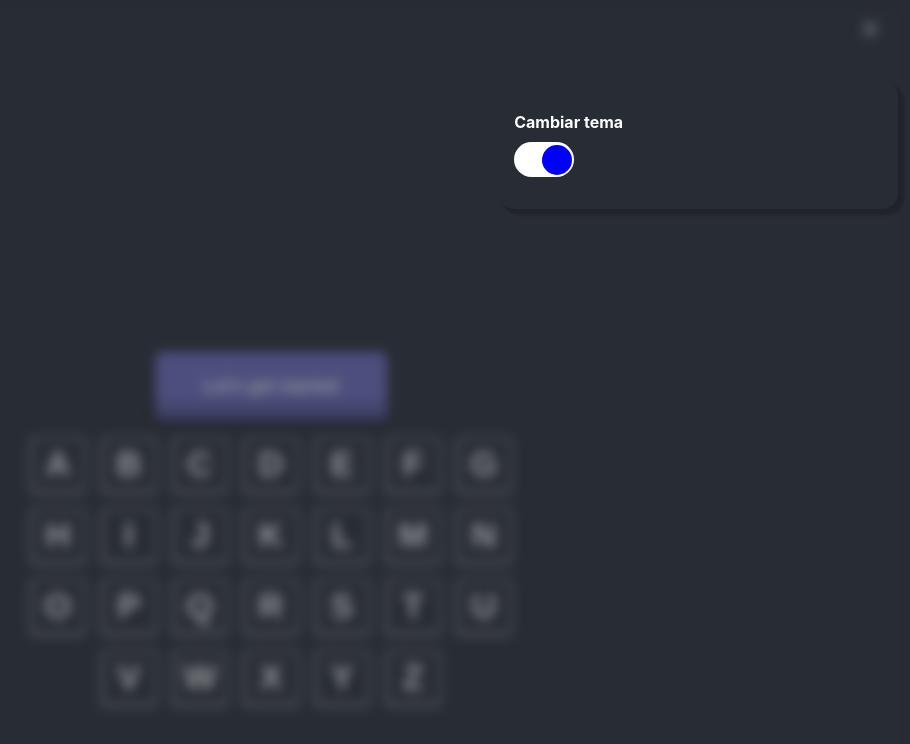
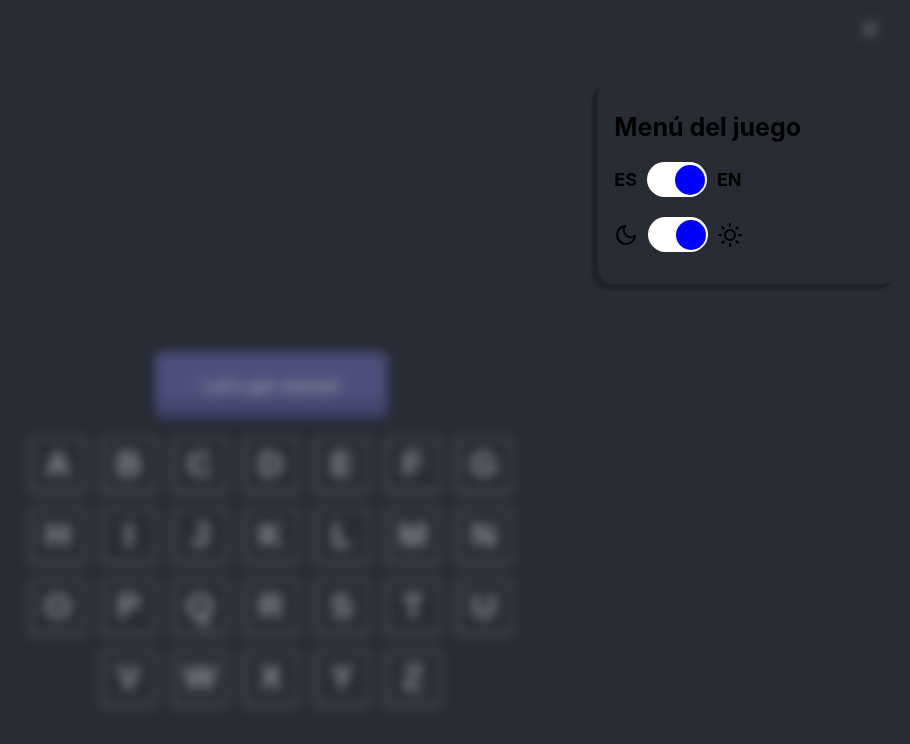
Before and after one commit to simancasdev/hangman-game, a React (Create React App) app: page / in a window 1280 px wide. Both pictures are taken after a click on the button 1239 px from the left and 30 px from the top of the page. Shown: the top 744 px of the page, without its empty margins (369-1279 px from the left). Built offline with nearby package versions, Linux system fonts and the light colour scheme.

Commit message:
updating menu component

```diff
--- a/src/components/Menu/index.tsx
+++ b/src/components/Menu/index.tsx
@@ -1,27 +1,52 @@
 import {useUI} from "context";
 import {Fragment} from "react";
 import {Container} from "./styled";
+import {Moon, Sun} from "react-feather";
 import {Backdrop} from "components/Backdrop";
-import {Toggle, Typography} from "components";
+import {Box, Toggle, Typography} from "components";
 
 interface MenuProps {}
 
 export const Menu: React.FC<MenuProps> = () => {
-  const {menuOpened, defaultTheme, onMenu, toggleTheme} = useUI();
+  const {
+    language,
+    menuOpened,
+    defaultTheme,
+    onMenu,
+    toggleTheme,
+    toggleLanguage,
+  } = useUI();
   return menuOpened ? (
     <Fragment>
       <Backdrop onClick={() => onMenu(false)} />
       <Container>
-        <Typography color="#fff" fontWeight="bold">
-          Cambiar tema
+        <Box flexDirection="column" gap={20}>
+          <Typography fontSize={25} fontWeight="bold">
+            Menú del juego
+          </Typography>
+          <Box alignItems="center" gap={10}>
+            <Typography fontSize={18} fontWeight="bold">
+              ES
             </Typography>
             <Toggle
-          style={{marginTop: 10}}
+              isOn={language === "en"}
+              onToggle={() => toggleLanguage(language === "en" ? "es" : "en")}
+            />
+            <Typography fontSize={18} fontWeight="bold">
+              EN
+            </Typography>
+          </Box>
+          <Box alignItems="center" gap={10}>
+            <Moon />
+            <Toggle
               isOn={defaultTheme === "dark"}
               onToggle={() =>
                 toggleTheme(defaultTheme === "dark" ? "light" : "dark")
               }
             />
+            <Sun />
+          </Box>
+        </Box>
       </Container>
     </Fragment>
   ) : (
--- a/src/components/Menu/styled.ts
+++ b/src/components/Menu/styled.ts
@@ -6,8 +6,8 @@ export const Container = styled.div`
   right: 1vw;
   background-color: rgba(40, 44, 52, 1);
   padding: 2rem 1rem;
-  width: 400px;
+  width: 300px;
   border-radius: 1rem;
   z-index: 2;
-  box-shadow: 5px 5px 3px 1px rgba(0, 0, 0, 0.2);
+  box-shadow: -5px 5px 3px 1px rgba(0, 0, 0, 0.2);
 `;
```
Lines whose indentation alone changed are shown as unchanged.
